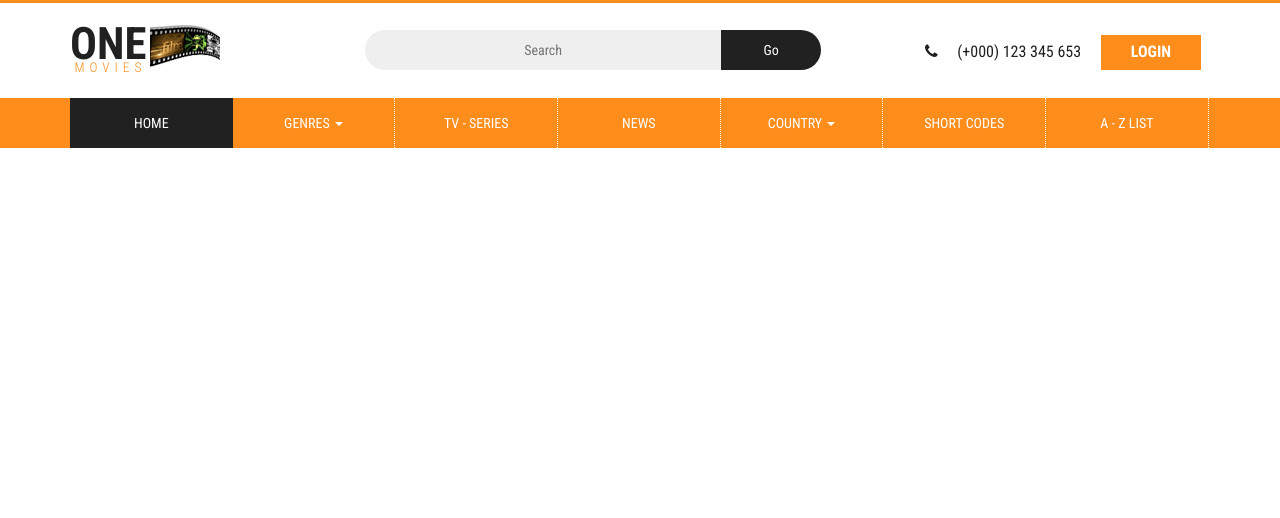
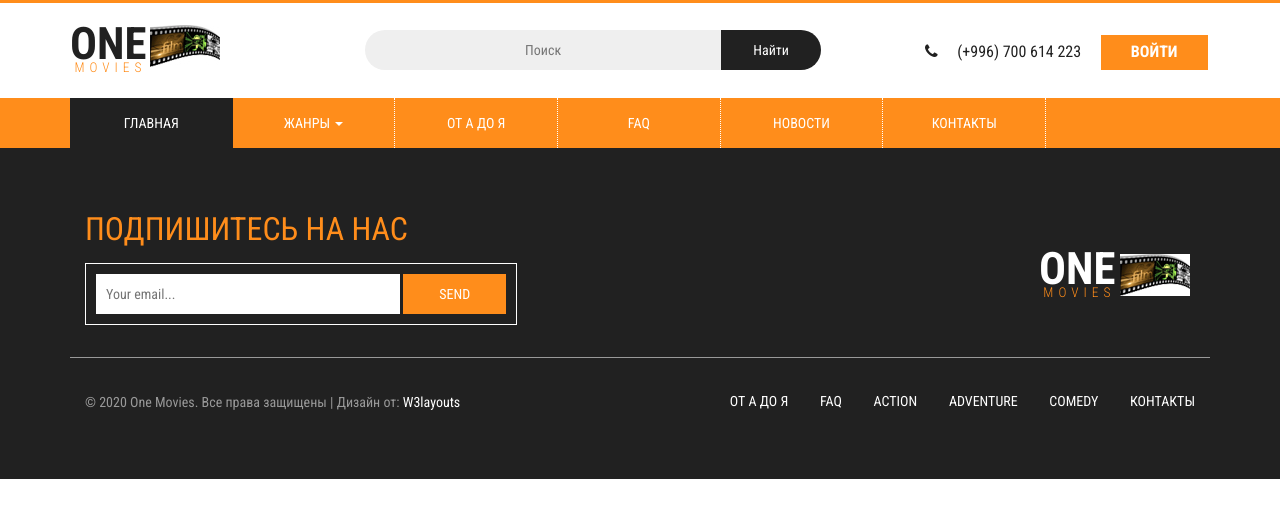
Before and after one commit to MuctepK/movie_project, a Django app: template source/webapp/templates/base.html in a window 1280 px wide. Shown: the top 518 px of the page. Run offline with Django 3.2, Linux system fonts and the light colour scheme; the template is opened without the code that fills it, so the values that code supplies are empty; some libraries are stand-ins or nearby versions.

```diff
--- a/source/main/urls.py
+++ b/source/main/urls.py
@@ -13,9 +13,12 @@ Including another URLconf
     1. Import the include() function: from django.urls import include, path
     2. Add a URL to urlpatterns:  path('blog/', include('blog.urls'))
 """
+from django.conf import settings
+from django.conf.urls.static import static
 from django.contrib import admin
-from django.urls import path
+from django.urls import path, include
 
 urlpatterns = [
     path('admin/', admin.site.urls),
-]
+    path('', include('webapp.urls')),
+] + static(settings.MEDIA_URL, document_root=settings.MEDIA_ROOT)
--- a/source/webapp/models.py
+++ b/source/webapp/models.py
@@ -14,6 +14,8 @@ class Movie(models.Model):
     def __str__(self):
         return self.title
 
+    def short_description(self):
+        return "{}....".format(self.description[:256])
 
 class Genre(models.Model):
     title = models.CharField(verbose_name='Название жанра', max_length=32)
--- a/source/webapp/templates/base.html
+++ b/source/webapp/templates/base.html
@@ -64,9 +64,9 @@
     {% include 'partial/navigation_panel.html' %}
 
 {% block menu %}{% endblock %}
-<div class="container">
+
     {% block content %}{% endblock %}
-</div>
+{% include 'partial/footer.html' %}
 <script src="{% static 'js/bootstrap.min.js' %}"></script>
 <script>
 $(document).ready(function(){
--- /dev/null
+++ b/source/webapp/templates/partial/footer.html
@@ -0,0 +1,83 @@
+<!-- footer -->
+	<div class="footer">
+		<div class="container">
+			<div class="w3ls_footer_grid">
+				<div class="col-md-6 w3ls_footer_grid_left">
+					<div class="w3ls_footer_grid_left1">
+						<h2>Подпишитесь на нас</h2>
+						<div class="w3ls_footer_grid_left1_pos">
+							<form action="#" method="post">
+								<input type="email" name="email" placeholder="Your email..." required="">
+								<input type="submit" value="Send">
+							</form>
+						</div>
+					</div>
+				</div>
+				<div class="col-md-6 w3ls_footer_grid_right">
+					<a href="index.html"><h2>One<span>Movies</span></h2></a>
+				</div>
+				<div class="clearfix"> </div>
+			</div>
+			<div class="col-md-5 w3ls_footer_grid1_left">
+				<p>&copy; 2020 One Movies. Все права защищены | Дизайн от: <a href="http://w3layouts.com/">W3layouts</a></p>
+			</div>
+			<div class="col-md-7 w3ls_footer_grid1_right">
+				<ul>
+					<li>
+						<a href="genres.html">От А до Я</a>
+					</li>
+					<li>
+						<a href="faq.html">FAQ</a>
+					</li>
+					<li>
+						<a href="horror.html">Action</a>
+					</li>
+					<li>
+						<a href="genres.html">Adventure</a>
+					</li>
+					<li>
+						<a href="comedy.html">Comedy</a>
+					</li>
+					<li>
+						<a href="contact.html">Контакты</a>
+					</li>
+				</ul>
+			</div>
+			<div class="clearfix"> </div>
+		</div>
+	</div>
+<!-- //footer -->
+<!-- Bootstrap Core JavaScript -->
+<script src="js/bootstrap.min.js"></script>
+<script>
+$(document).ready(function(){
+    $(".dropdown").hover(
+        function() {
+            $('.dropdown-menu', this).stop( true, true ).slideDown("fast");
+            $(this).toggleClass('open');
+        },
+        function() {
+            $('.dropdown-menu', this).stop( true, true ).slideUp("fast");
+            $(this).toggleClass('open');
+        }
+    );
+});
+</script>
+<!-- //Bootstrap Core JavaScript -->
+<!-- here stars scrolling icon -->
+	<script type="text/javascript">
+		$(document).ready(function() {
+			/*
+				var defaults = {
+				containerID: 'toTop', // fading element id
+				containerHoverID: 'toTopHover', // fading element hover id
+				scrollSpeed: 1200,
+				easingType: 'linear'
+				};
+			*/
+
+			$().UItoTop({ easingType: 'easeOutQuart' });
+
+			});
+	</script>
+<!-- //here ends scrolling icon -->
--- a/source/webapp/templates/partial/header.html
+++ b/source/webapp/templates/partial/header.html
@@ -5,14 +5,14 @@
 			</div>
 			<div class="w3_search">
 				<form action="#" method="post">
-					<input type="text" name="Search" placeholder="Search" required="">
-					<input type="submit" value="Go">
+					<input type="text" name="Search" placeholder="Поиск" required="">
+					<input type="submit" value="Найти">
 				</form>
 			</div>
 			<div class="w3l_sign_in_register">
 				<ul>
-					<li><i class="fa fa-phone" aria-hidden="true"></i> (+000) 123 345 653</li>
-					<li><a href="#" data-toggle="modal" data-target="#myModal">Login</a></li>
+					<li><i class="fa fa-phone" aria-hidden="true"></i> (+996) 700 614 223</li>
+					<li><a href="#" data-toggle="modal" data-target="#myModal">Войти</a></li>
 				</ul>
 			</div>
 			<div class="clearfix"> </div>
@@ -24,7 +24,7 @@
 		<div class="modal-dialog" role="document">
 			<div class="modal-content">
 				<div class="modal-header">
-					Sign In & Sign Up
+					Вход / Регистрация
 					<button type="button" class="close" data-dismiss="modal" aria-label="Close"><span aria-hidden="true">&times;</span></button>
 				</div>
 				<section>
@@ -32,10 +32,10 @@
 						<div class="w3_login_module">
 							<div class="module form-module">
 							  <div class="toggle"><i class="fa fa-times fa-pencil"></i>
-								<div class="tooltip">Click Me</div>
+								<div class="tooltip">Кликни</div>
 							  </div>
 							  <div class="form">
-								<h3>Login to your account</h3>
+								<h3>Авторизация</h3>
 								<form action="#" method="post">
 								  <input type="text" name="Username" placeholder="Username" required="">
 								  <input type="password" name="Password" placeholder="Password" required="">
@@ -43,7 +43,7 @@
 								</form>
 							  </div>
 							  <div class="form">
-								<h3>Create an account</h3>
+								<h3>Регистрация</h3>
 								<form action="#" method="post">
 								  <input type="text" name="Username" placeholder="Username" required="">
 								  <input type="password" name="Password" placeholder="Password" required="">
@@ -52,7 +52,7 @@
 								  <input type="submit" value="Register">
 								</form>
 							  </div>
-							  <div class="cta"><a href="#">Forgot your password?</a></div>
+							  <div class="cta"><a href="#">Забыли свой пароль?</a></div>
 							</div>
 						</div>
 					</div>
--- a/source/webapp/templates/partial/navigation_panel.html
+++ b/source/webapp/templates/partial/navigation_panel.html
@@ -13,9 +13,9 @@
 				<div class="collapse navbar-collapse navbar-right" id="bs-example-navbar-collapse-1">
 					<nav>
 						<ul class="nav navbar-nav">
-							<li class="active"><a href="index.html">Home</a></li>
+							<li class="active"><a href="{% url 'webapp:index' %}">Главная</a></li>
 							<li class="dropdown">
-								<a href="#" class="dropdown-toggle" data-toggle="dropdown">Genres <b class="caret"></b></a>
+								<a href="#" class="dropdown-toggle" data-toggle="dropdown">Жанры <b class="caret"></b></a>
 								<ul class="dropdown-menu multi-column columns-3">
 									<li>
 									<div class="col-sm-4">
@@ -53,42 +53,13 @@
 									</li>
 								</ul>
 							</li>
-							<li><a href="series.html">tv - series</a></li>
-							<li><a href="news.html">news</a></li>
-							<li class="dropdown">
-								<a href="#" class="dropdown-toggle" data-toggle="dropdown">Country <b class="caret"></b></a>
-								<ul class="dropdown-menu multi-column columns-3">
-									<li>
-										<div class="col-sm-4">
-											<ul class="multi-column-dropdown">
-												<li><a href="genres.html">Asia</a></li>
-												<li><a href="genres.html">France</a></li>
-												<li><a href="genres.html">Taiwan</a></li>
-												<li><a href="genres.html">United States</a></li>
-											</ul>
-										</div>
-										<div class="col-sm-4">
-											<ul class="multi-column-dropdown">
-												<li><a href="genres.html">China</a></li>
-												<li><a href="genres.html">HongCong</a></li>
-												<li><a href="genres.html">Japan</a></li>
-												<li><a href="genres.html">Thailand</a></li>
-											</ul>
-										</div>
-										<div class="col-sm-4">
-											<ul class="multi-column-dropdown">
-												<li><a href="genres.html">Euro</a></li>
-												<li><a href="genres.html">India</a></li>
-												<li><a href="genres.html">Korea</a></li>
-												<li><a href="genres.html">United Kingdom</a></li>
-											</ul>
-										</div>
-										<div class="clearfix"></div>
-									</li>
-								</ul>
-							</li>
-							<li><a href="short-codes.html">Short Codes</a></li>
-							<li><a href="list.html">A - z list</a></li>
+
+							<li><a href="#">От А до Я</a></li>
+                            <li><a href="#">FAQ</a></li>
+							<li><a href="#">Новости</a></li>
+                            <li><a href="#">Контакты</a></li>
+                            {% block menu %}
+                            {% endblock %}
 						</ul>
 					</nav>
 				</div>
--- a/source/webapp/urls.py
+++ b/source/webapp/urls.py
@@ -0,0 +1,9 @@
+from django.urls import path
+
+from webapp.views import IndexView
+
+urlpatterns = [
+    path('', IndexView.as_view(), name='index'),
+]
+
+app_name = 'webapp'
```
Also changed, not shown: source/webapp/templates/index.html (added, +32 -0 lines), source/webapp/views.py (+11 -1 lines).
